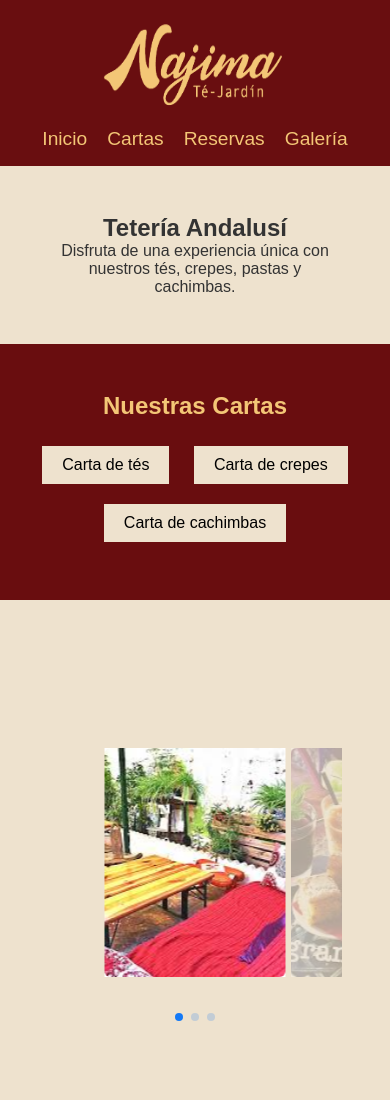
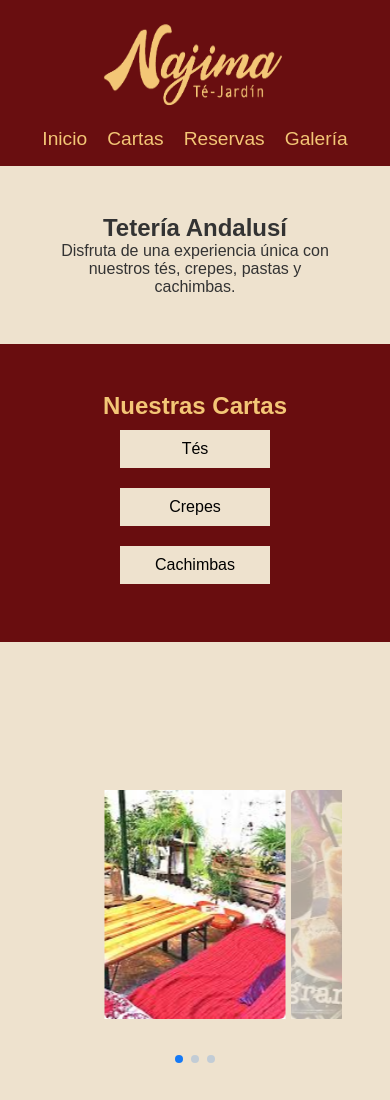
Before and after one commit to wandering-code/najima, a plain HTML site: page index.html in a window 390 px wide. Shown: the top 1100 px of the page. Drawn offline with nearby package versions, Linux system fonts and the light colour scheme.

Commit message:
Improving styles

```diff
--- a/index.html
+++ b/index.html
@@ -37,9 +37,9 @@
     <section id="cartas" class="contenedor contenedor_rojo">
         <h2 class="texto_dorado">Nuestras Cartas</h2>
         <div class="cartas-botones">
-            <a href="documents/carta_tes.pdf" target="_blank"><button>Carta de tés</button></a>
-            <a href="documents/carta_crepes.pdf" target="_blank"><button>Carta de crepes</button></a>
-            <a href="documents/carta_crepes.pdf" target="_blank"><button>Carta de cachimbas</button></a>
+            <a href="documents/carta_tes.pdf" target="_blank"><button>Tés</button></a>
+            <a href="documents/carta_crepes.pdf" target="_blank"><button>Crepes</button></a>
+            <a href="documents/carta_crepes.pdf" target="_blank"><button>Cachimbas</button></a>
         </div>
     </section>
 
--- a/styles/pc.css
+++ b/styles/pc.css
@@ -72,6 +72,8 @@ nav ul li a {
 
 .cartas-botones {
     margin-top: 1em;
+    display: flex;
+    justify-content: center;
 }
 
 .cartas-botones button {
@@ -81,6 +83,7 @@ nav ul li a {
     font-size: 1em;
     cursor: pointer;
     margin: 10px;
+    width: 150px;
 }
 
 #reservas button {
@@ -128,6 +131,7 @@ footer {
 
 .texto_dorado {
     color: #f3c676;
+    text-align: center;
 }
 
 
--- a/styles/phone.css
+++ b/styles/phone.css
@@ -12,4 +12,15 @@
         height: 400px;
         margin-bottom: 20px;
     }
+
+    .cartas-botones {
+        display: flex;
+        flex-direction: column;
+        margin: auto;
+    }
+
+    .cartas-botones button {
+        margin: 10px 0px 10px 0px;
+        width: 150px;
+    }
 }
```
